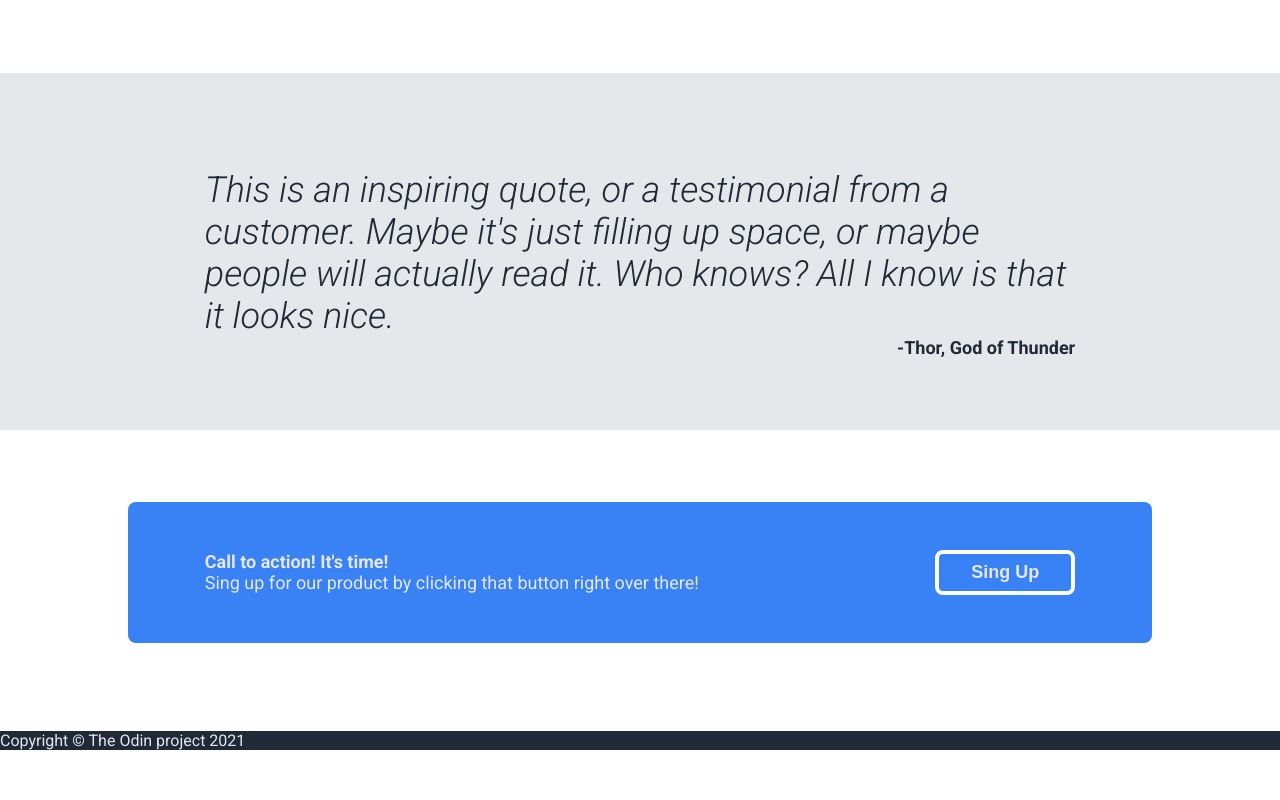
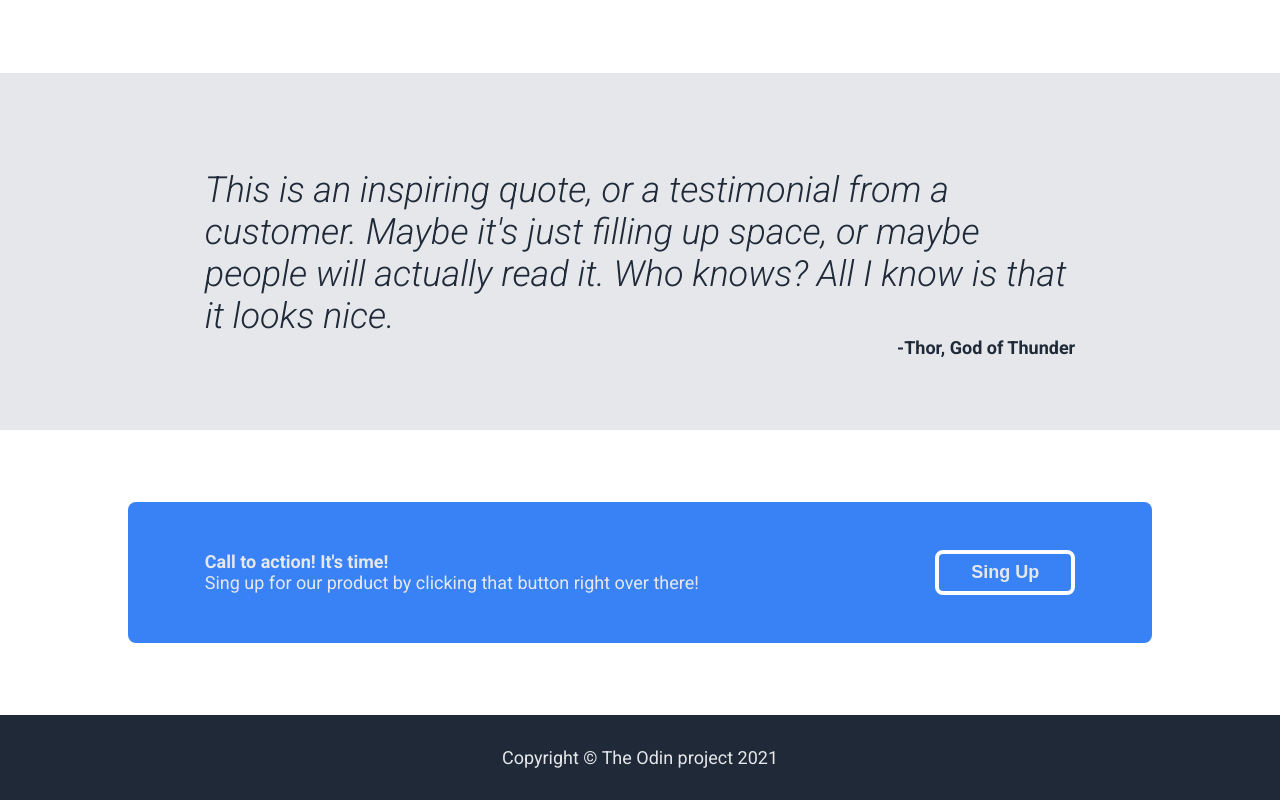
Before and after one commit to Dimluar/landing-page, a plain HTML site: page index.html in a window 1280 px wide. Shown: the part 838-1638 px from the top of the page. Before the commit the page ends 1604 px from the top, so only its background shows below. Drawn offline with Linux system fonts and the light colour scheme.

Commit message:
Style footer

```diff
--- a/styles.css
+++ b/styles.css
@@ -40,6 +40,7 @@ body {
 .btn,
 .footer p {
   color: #e5e7eb;
+  font-size: 18px;
 }
 .header-link {
   text-decoration: none;
@@ -86,8 +87,7 @@ body {
   margin: 0;
 }
 
-.header p {
-  font-size: 18px;
+.header-text p {
   margin: 0;
 }
 
@@ -108,7 +108,6 @@ body {
 .btn {
   border: none;
   border-radius: 8px;
-  font-size: 18px;
   font-weight: bold;
   padding: 8px 32px;
 }
@@ -208,3 +207,14 @@ p.author {
 .card-text p {
   margin: 0;
 }
+
+.footer {
+  display: flex;
+  justify-content: center;
+  align-items: center;
+  padding: 32px 0;
+}
+
+.footer p {
+  margin: 0;
+}
```
